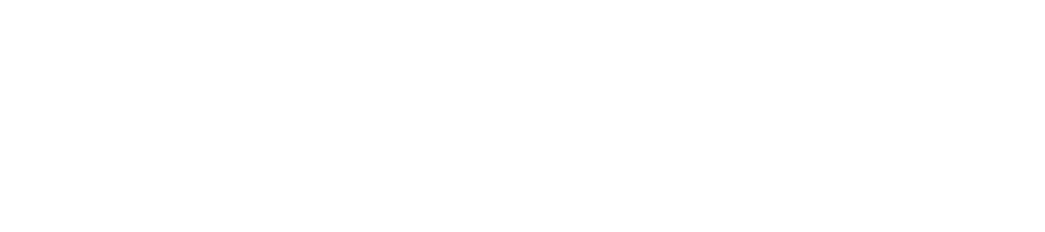
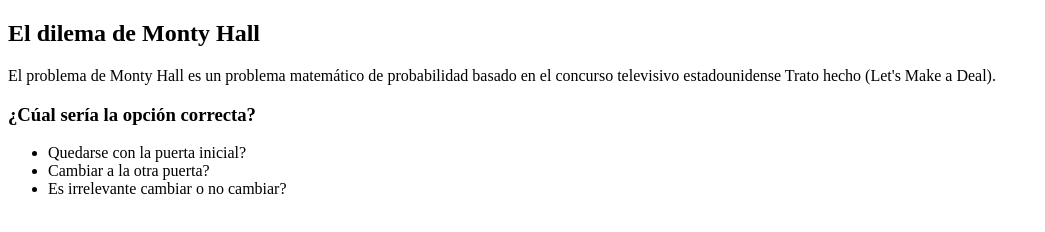
Before and after one commit to TheStevenCueva/Game, a plain HTML site: page index.html in a window 1280 px wide. Shown: the whole page, without its empty margins (0-1045 px from the left). Drawn offline with Linux system fonts and the light colour scheme.

Commit message:
Se agrego el titulo y una descripción

```diff
--- a/index.html
+++ b/index.html
@@ -6,6 +6,20 @@
     <title>Monty Hall Game</title>
 </head>
 <body>
-
+    <div>
+        <h2>El dilema de Monty Hall</h2>
+        <main>
+            <section>
+                <p>El problema de Monty Hall es un problema matemático de probabilidad basado en el concurso televisivo estadounidense Trato hecho (Let's Make a Deal).
+                </p>
+                <h3>¿Cúal sería la opción correcta?</h3>
+                <ul>
+                    <li>Quedarse con la puerta inicial?</li>
+                    <li>Cambiar a la otra puerta?</li>
+                    <li>Es irrelevante cambiar o no cambiar?</li>
+                </ul>
+            </section>
+        </main>
+    </div>
 </body>
 </html>
```
